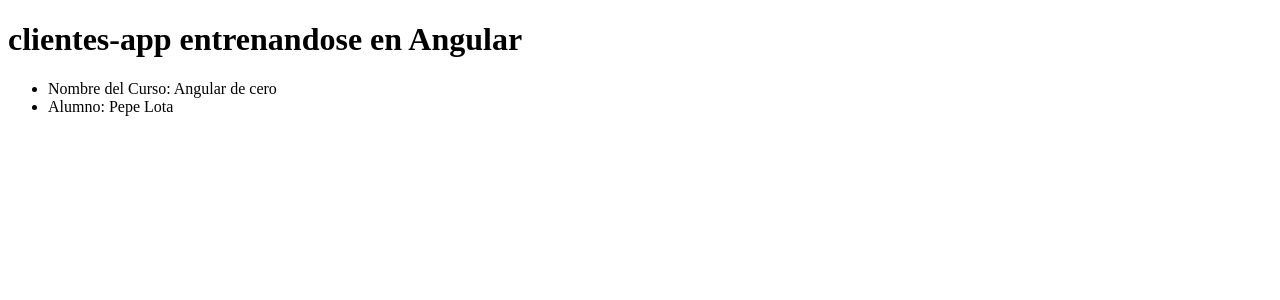
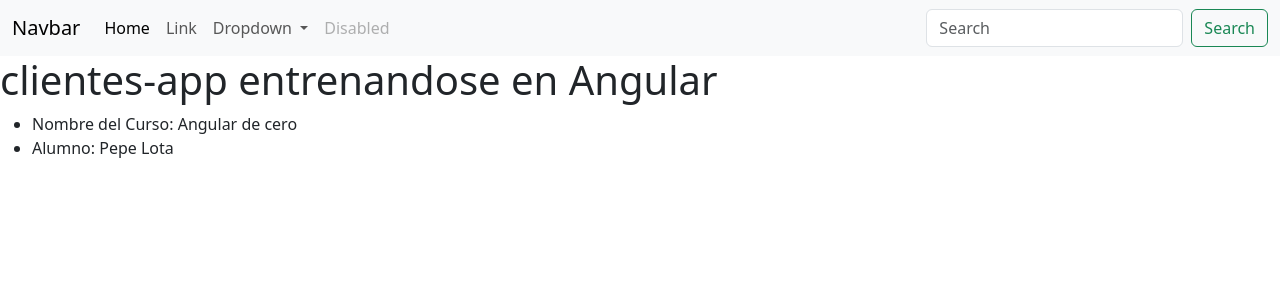
Before and after one commit to cokke07/Angular_Cliente_App, an Angular app: page / in a window 1280 px wide. Shown: the top 300 px of the page. Built offline with nearby package versions, Linux system fonts and the light colour scheme.

Commit message:
Se agrega Bootstrap 5 y una barra de navegacion

```diff
--- a/src/app/app.component.html
+++ b/src/app/app.component.html
@@ -1,4 +1,39 @@
-
+<nav class="navbar navbar-expand-lg bg-body-tertiary">
+  <div class="container-fluid">
+    <a class="navbar-brand" href="#">Navbar</a>
+    <button class="navbar-toggler" type="button" data-bs-toggle="collapse" data-bs-target="#navbarSupportedContent" aria-controls="navbarSupportedContent" aria-expanded="false" aria-label="Toggle navigation">
+      <span class="navbar-toggler-icon"></span>
+    </button>
+    <div class="collapse navbar-collapse" id="navbarSupportedContent">
+      <ul class="navbar-nav me-auto mb-2 mb-lg-0">
+        <li class="nav-item">
+          <a class="nav-link active" aria-current="page" href="#">Home</a>
+        </li>
+        <li class="nav-item">
+          <a class="nav-link" href="#">Link</a>
+        </li>
+        <li class="nav-item dropdown">
+          <a class="nav-link dropdown-toggle" href="#" role="button" data-bs-toggle="dropdown" aria-expanded="false">
+            Dropdown
+          </a>
+          <ul class="dropdown-menu">
+            <li><a class="dropdown-item" href="#">Action</a></li>
+            <li><a class="dropdown-item" href="#">Another action</a></li>
+            <li><hr class="dropdown-divider"></li>
+            <li><a class="dropdown-item" href="#">Something else here</a></li>
+          </ul>
+        </li>
+        <li class="nav-item">
+          <a class="nav-link disabled">Disabled</a>
+        </li>
+      </ul>
+      <form class="d-flex" role="search">
+        <input class="form-control me-2" type="search" placeholder="Search" aria-label="Search">
+        <button class="btn btn-outline-success" type="submit">Search</button>
+      </form>
+    </div>
+  </div>
+</nav>
 <h1>{{ title }} entrenandose en Angular</h1>
 
 <ul>
--- a/src/index.html
+++ b/src/index.html
@@ -6,8 +6,12 @@
   <base href="/">
   <meta name="viewport" content="width=device-width, initial-scale=1">
   <link rel="icon" type="image/x-icon" href="favicon.ico">
+  <link href="https://cdn.jsdelivr.net/npm/bootstrap@5.3.0-alpha1/dist/css/bootstrap.min.css" rel="stylesheet" integrity="sha384-GLhlTQ8iRABdZLl6O3oVMWSktQOp6b7In1Zl3/Jr59b6EGGoI1aFkw7cmDA6j6gD" crossorigin="anonymous">
+
 </head>
 <body>
   <app-root></app-root>
+
+  <script src="https://cdn.jsdelivr.net/npm/bootstrap@5.3.0-alpha1/dist/js/bootstrap.bundle.min.js" integrity="sha384-w76AqPfDkMBDXo30jS1Sgez6pr3x5MlQ1ZAGC+nuZB+EYdgRZgiwxhTBTkF7CXvN" crossorigin="anonymous"></script>
 </body>
 </html>
```
